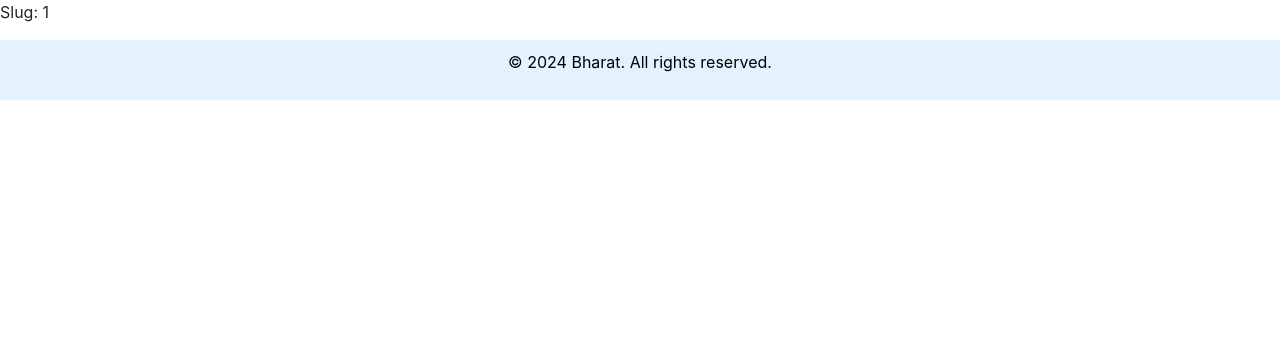
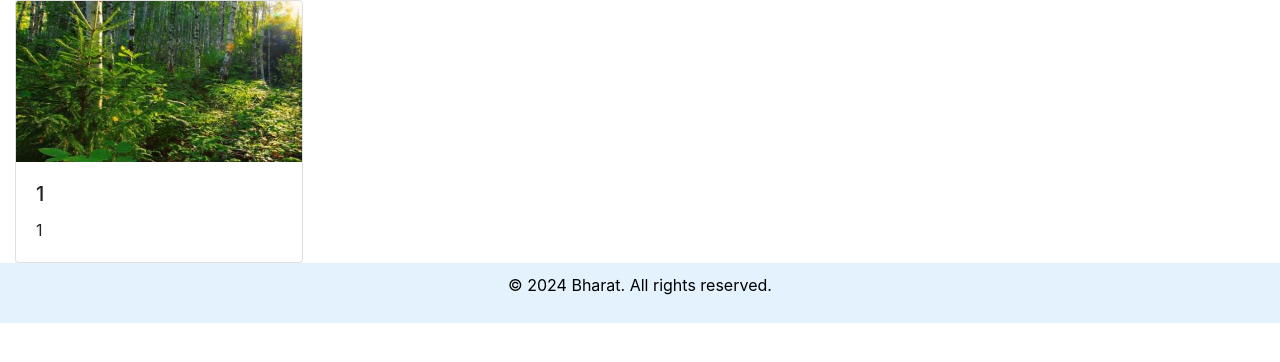
Before and after one commit to shubham16079/flask_app_travel, a Flask app: page /destinations/1 in a window 1280 px wide. Shown: the part 89-451 px from the top of the page. Run offline with Flask 3, Linux system fonts and the light colour scheme; tables that the repository leaves empty hold one stand-in row (values such as "Sample post"); parts of the project's set-up code (start-up, migrations or seed data) failed here and were passed over; some libraries are stand-ins or nearby versions.

Commit message:
destination

```diff
--- a/app/models.py
+++ b/app/models.py
@@ -7,6 +7,7 @@ class Experience(db.Model):
     id = db.Column(db.Integer, primary_key=True)
     slug = db.Column()
     description = db.Column()
+
     @classmethod
     def get_by_slug(cls, slug):
         return cls.query.filter_by(slug=slug).all()
@@ -15,11 +16,13 @@ class Experience(db.Model):
     def get_all(cls):
         return cls.query.all()
 
+
 class Destination(db.Model):
     __tablename__ = 'destinations'
     id = db.Column(db.Integer, primary_key=True)
     slug = db.Column()
     description = db.Column()
+
     @classmethod
     def get_destination_by_slug(cls, slug):
         return cls.query.filter_by(slug=slug).all()
--- a/app/routes.py
+++ b/app/routes.py
@@ -59,5 +59,7 @@ def destination_by_slug(slug):
 
 @app.route('/destinations')
 def all_destinations():
-     all_destinations = models.Destination.get_all_destinations()
-     return render_template('destination.html', all_destinations=all_destinations)
+    page = request.args.get('page', 1, type=int)
+    per_page = 2
+    all_destinations = models.Destination.query.paginate(page=page, per_page=per_page, error_out=False)
+    return render_template('destination.html', all_destinations=all_destinations)
--- a/app/templates/destination.html
+++ b/app/templates/destination.html
@@ -4,8 +4,16 @@
 
 {% block content %}
 {% if slug %}
-    {% for destination in destinations_test %}
-        <p>Slug: {{ destination.description }}</p>
+     {% for all_destination in destinations_test %}
+            <div class="col-md-3">
+                <div class="card" style="width: 18rem;">
+                    <img class="card-img-top" src="{{ url_for('static', filename='images/nature.jpeg') }}" alt="Card image cap">
+                    <div class="card-body">
+                        <h5 class="card-title">{{ all_destination.slug }}</h5>
+                        <p class="card-text">{{ all_destination.description }}</p>
+                    </div>
+                </div>
+            </div>
         {% endfor %}
 {% elif not slug %}
 <div class="container-fluid">
@@ -14,10 +22,10 @@
     </div>
 
      <div class="row" style="margin-top:10px">
-        {% for all_destination in all_destinations %}
+        {% for all_destination in all_destinations.items %}
             <div class="col-md-3">
                 <div class="card" style="width: 18rem;">
-                    <img class="card-img-top" src="{{ url_for('static', filename='images/adventure.jpeg') }}" alt="Card image cap">
+                    <img class="card-img-top" src="{{ url_for('static', filename='images/nature.jpeg') }}" alt="Card image cap">
                     <div class="card-body">
                         <h5 class="card-title">{{ all_destination.slug }}</h5>
                         <p class="card-text">{{ all_destination.description }}</p>
@@ -25,6 +33,19 @@
                 </div>
             </div>
         {% endfor %}
+
+    <div class="pagination">
+        <ul class="pagination">
+            {% for page_num in all_destinations.iter_pages() %}
+                {% if page_num %}
+                    <li class="page-item{% if page_num == all_destinations.page %} active{% endif %}">
+                        <a class="page-link" href="{{ url_for('all_destinations', page=page_num) }}">{{ page_num }}</a>
+                    </li>
+                {% else %}
+                    <li class="page-item disabled"><span class="page-link">...</span></li>
+                {% endif %}
+            {% endfor %}
+        </ul>
     </div>
 </div>
 
```
Also changed, not shown: app/templates/experience.html (+10 -2 lines). Lines whose indentation alone changed are shown as unchanged.
